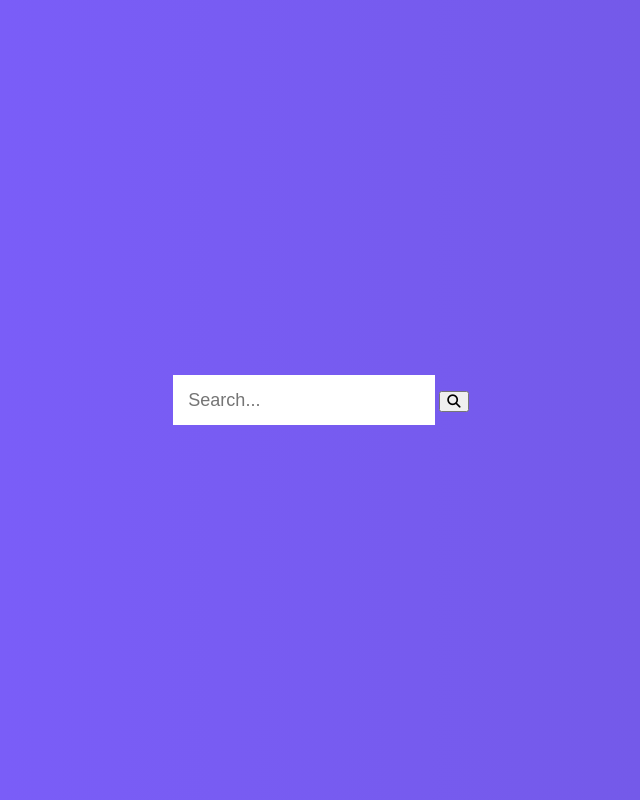
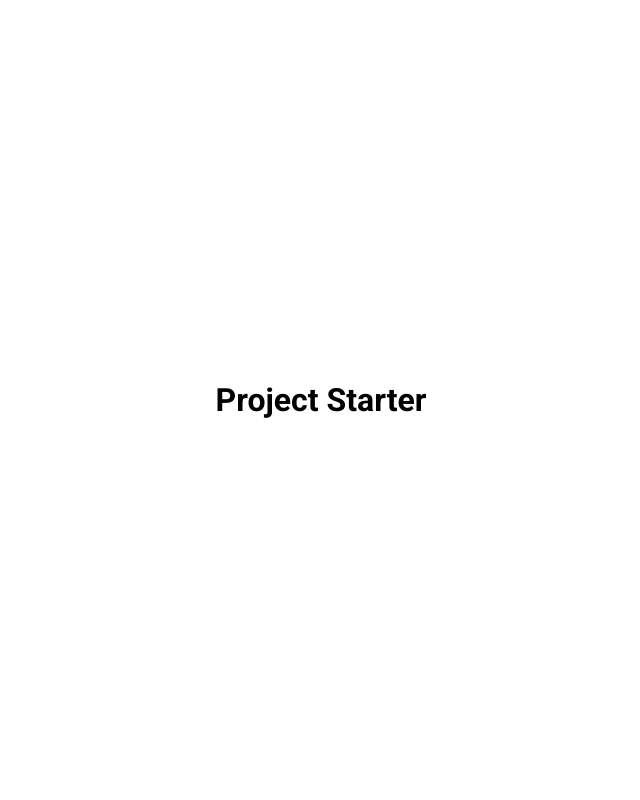
Before and after one commit to crunchydeer30/50-Projects-In-50-Days, a plain HTML site: page Project 4 - Hidden Search Widget/index.html in a window 1280 px wide. Shown: the whole page, without its empty margins (319-959 px from the left). Drawn offline with Linux system fonts and the light colour scheme.

Commit message:
Reverted main to default state

```diff
--- a/Project 4 - Hidden Search Widget/index.html
+++ b/Project 4 - Hidden Search Widget/index.html
@@ -6,16 +6,11 @@
     <meta name="viewport" content="width=device-width, initial-scale=1.0">
     <link rel="stylesheet" href="style.css">
     <link rel="stylesheet" href="https://cdnjs.cloudflare.com/ajax/libs/font-awesome/6.3.0/css/all.min.css">
-    <title>Hidden Search</title>
 
+    <title>My Project</title>
 </head>
 <body>
-    <div class="search">
-        <input type="text" class="input" placeholder="Search...">
-        <button class="btn">
-            <i class="fas fa-search"></i>
-        </button>
-    </div>
+    <h1>Project Starter</h1>
 
     <scirpt src="script.js"></scirpt>
 </body>
--- a/Project 4 - Hidden Search Widget/style.css
+++ b/Project 4 - Hidden Search Widget/style.css
@@ -5,25 +5,12 @@
 }
 
 body {
-    background-image: linear-gradient(90deg, #7d5fff, #7158e2);
     font-family: 'Roboto', sans-serif;
     display: flex;
+    flex-direction: column;
     align-items: center;
     justify-content: center;
     height: 100vh;
     overflow: hidden;
     margin: 0;
 }
-
-.search {
-    position: relative;
-    height: 50px;
-}
-
-.search .input {
-    background-color: white;
-    border: 0;
-    font-size: 18px;
-    padding: 15px;
-    height: 50px;
-}
```
